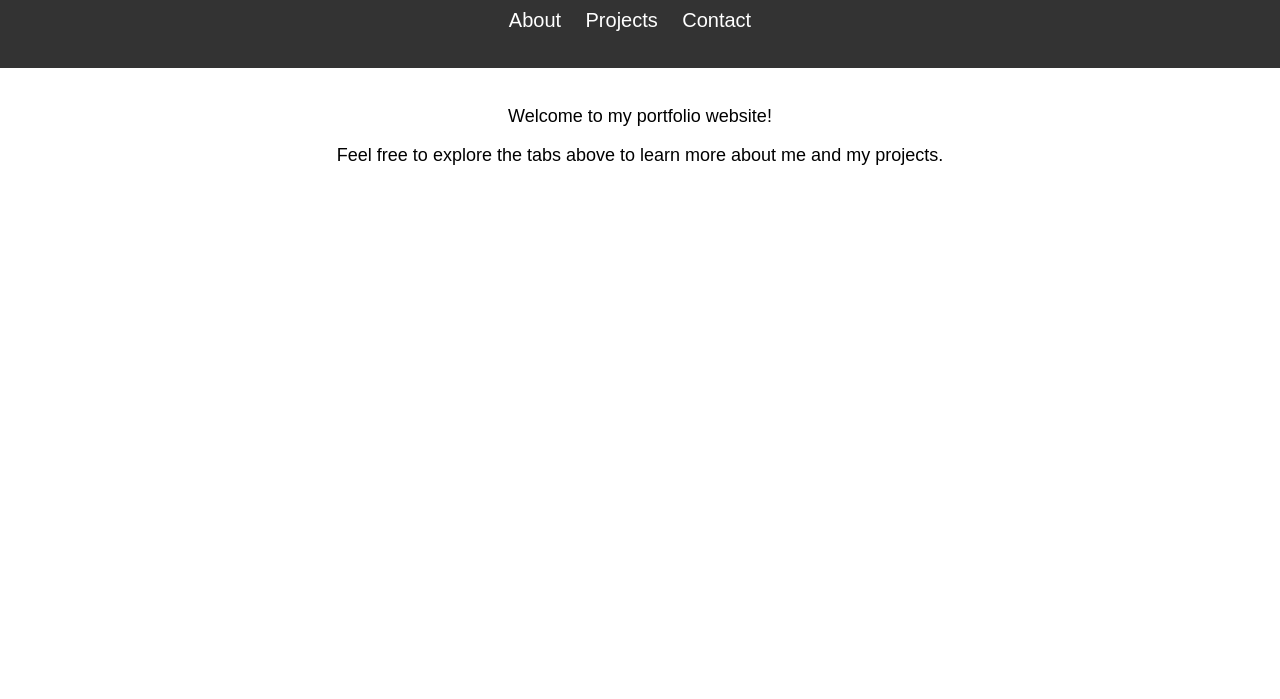
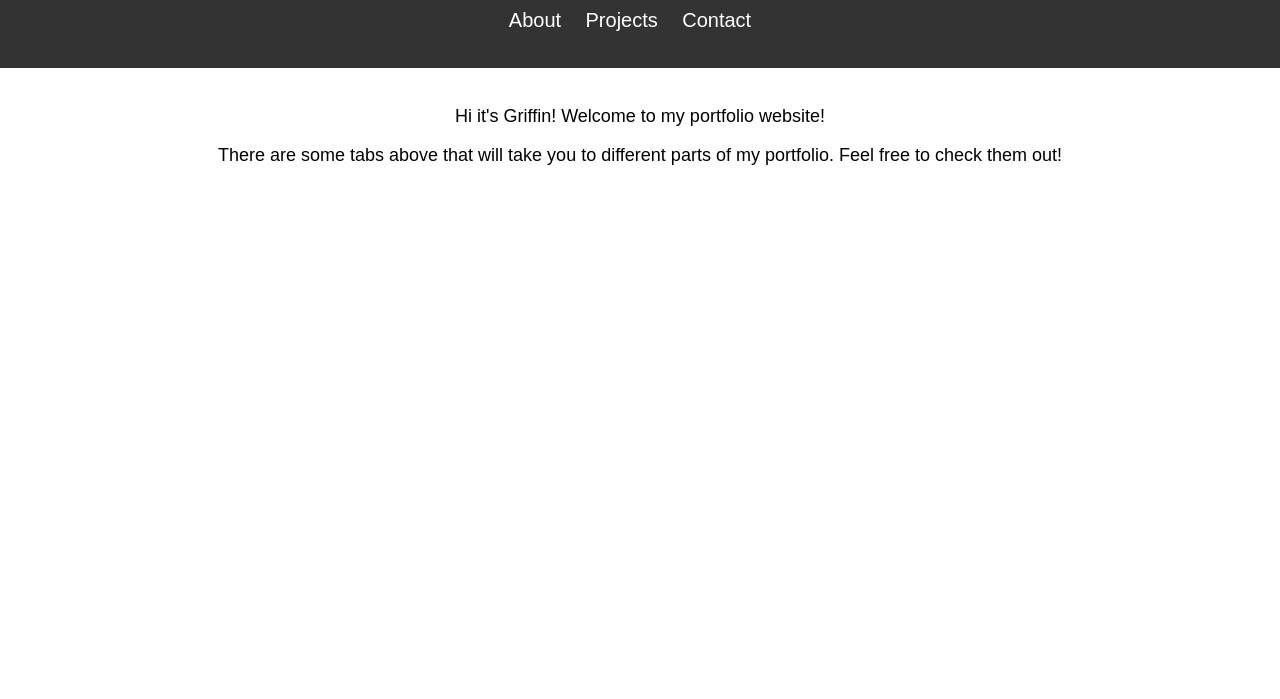
Before and after one commit to grider1/grider1.github.io, a plain HTML site: page index.html in a window 1280 px wide. Shown: the part 101-800 px from the top of the page. Drawn offline with Linux system fonts and the light colour scheme.

Commit message:
Update index.html

```diff
--- a/index.html
+++ b/index.html
@@ -20,8 +20,8 @@
 
     <main>
         <!-- Content of the homepage goes here -->
-        <p>Welcome to my portfolio website!</p>
-        <p>Feel free to explore the tabs above to learn more about me and my projects.</p>
+        <p>Hi it's Griffin! Welcome to my portfolio website!</p>
+        <p>There are some tabs above that will take you to different parts of my portfolio. Feel free to check them out!</p>
     </main>
 </body>
 </html>
```
